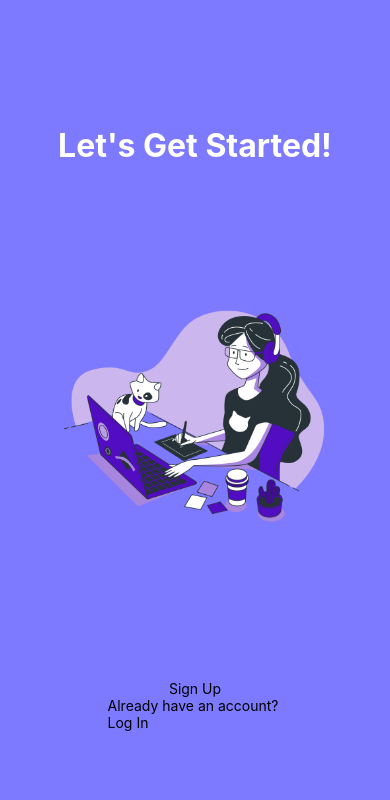
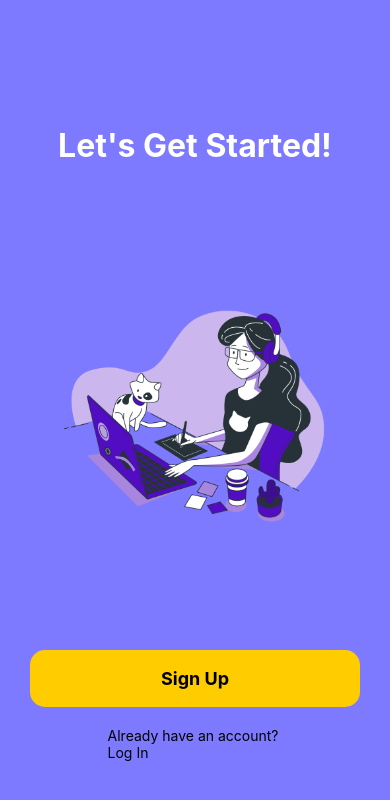
Before and after one commit to MarkJasonPatron/appdev2, a React Native app in the folder appdev2-midterm-exam/: screen / in a window 390 px wide. Shown: the top 800 px of the page. Built offline with nearby package versions, Linux system fonts and the light colour scheme.

Commit message:
Step 6: Create the Sign Up Button

```diff
--- a/appdev2-midterm-exam/src/screens/WelcomeScreen.js
+++ b/appdev2-midterm-exam/src/screens/WelcomeScreen.js
@@ -71,5 +71,19 @@ const styles = StyleSheet.create({
     alignItems: "center",
     paddingBottom: 40,
   },
+  // Step 6: Sign Up Button
+  button: {
+    backgroundColor: "#FFCC00",
+    width: "100%",
+    paddingVertical: 18,
+    borderRadius: 15,
+    alignItems: "center",
+    marginBottom: 20,
+  },
+  buttonText: {
+    fontWeight: "bold",
+    fontSize: 18,
+    color: "#000000",
+  },
 
 });
```
